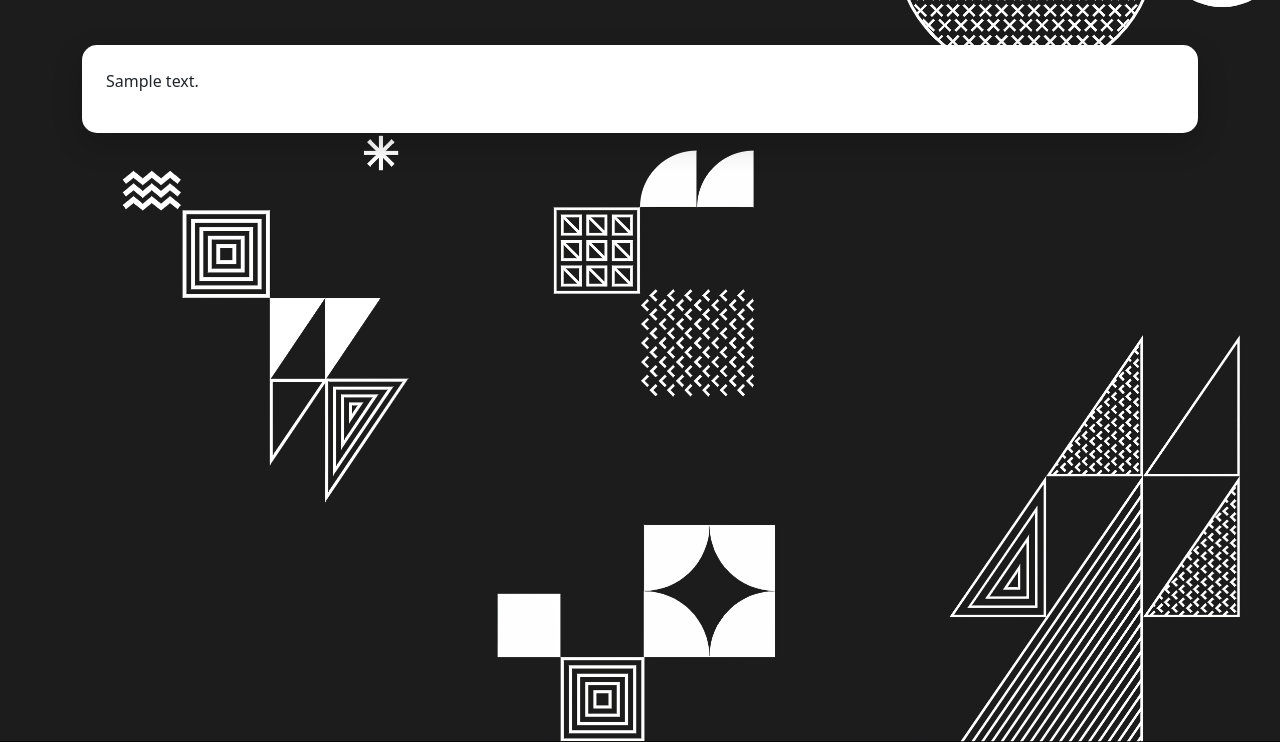
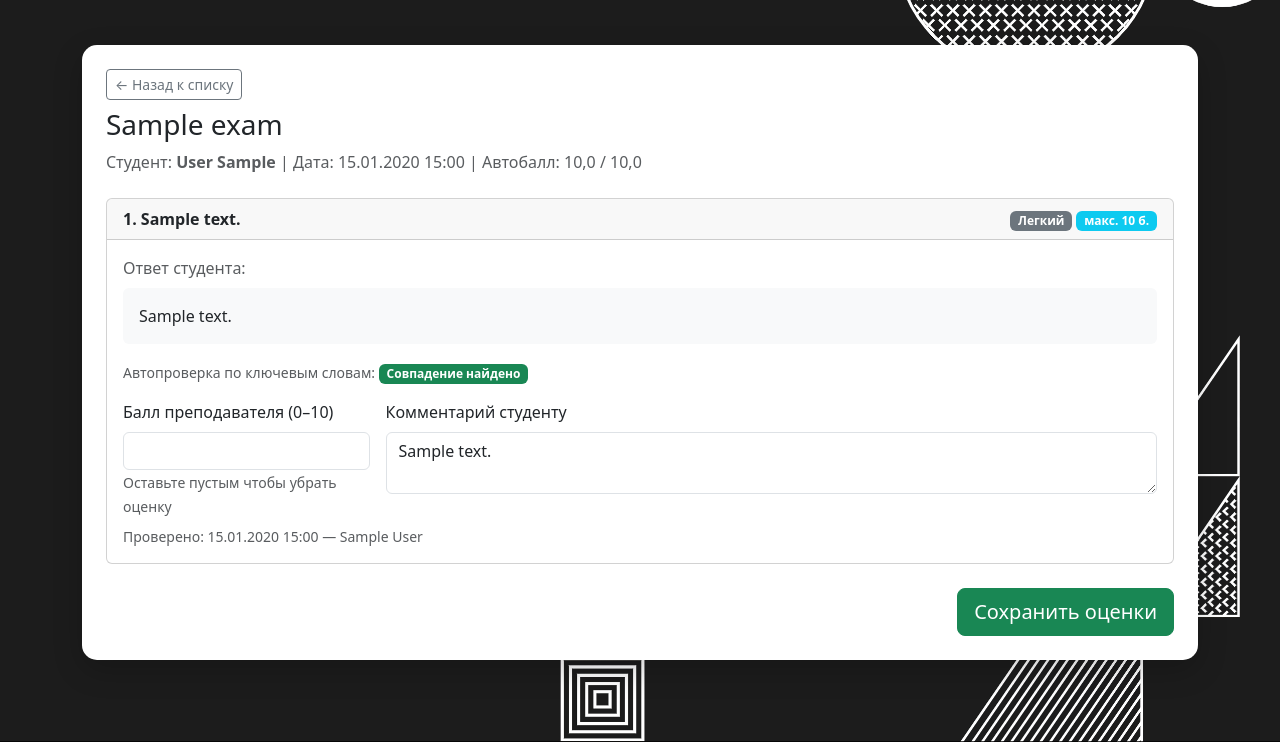
Before and after one commit to beorht/SynergyOnlineTest, a Django app: page /teacher/review/1/ in a window 1280 px wide. Shown: the part 58-800 px from the top of the page. Run offline with Django 5.2, Linux system fonts and the light colour scheme; a user stored in the database is signed in; tables that the repository leaves empty hold one stand-in row (values such as "Sample post").

Commit message:
feat: teacher review page with score override and recalculation
Co-Authored-By: Claude Sonnet 4.6 <noreply@anthropic.com>

```diff
--- a/templates/teachers/review.html
+++ b/templates/teachers/review.html
@@ -1,9 +1,83 @@
 {% extends 'base.html' %}
-{% block title %}Проверка{% endblock %}
+{% block title %}Проверка: {{ exam_result.exam.name }}{% endblock %}
 {% block content %}
 <div class="main-container p-4 mt-2">
-  {% for sa in open_answers %}
-    <p>{{ sa.answer_text }}</p>
-  {% endfor %}
+  <div class="mb-4">
+    <a href="{% url 'teacher_dashboard' %}" class="btn btn-outline-secondary btn-sm mb-2">
+      &larr; Назад к списку
+    </a>
+    <h3>{{ exam_result.exam.name }}</h3>
+    <p class="text-muted mb-0">
+      Студент: <strong>{{ exam_result.student.full_name }}</strong> |
+      Дата: {{ exam_result.start_time|date:"d.m.Y H:i" }} |
+      Автобалл: {{ exam_result.score }} / {{ exam_result.max_score }}
+    </p>
+  </div>
+
+  <form method="post">
+    {% csrf_token %}
+    {% for sa in open_answers %}
+    <div class="card mb-4">
+      <div class="card-header d-flex justify-content-between">
+        <span><strong>{{ forloop.counter }}. {{ sa.question.text_md }}</strong></span>
+        <span>
+          <span class="badge bg-secondary">{{ sa.question.get_difficulty_display }}</span>
+          <span class="badge bg-info">макс. {{ sa.max_points }} б.</span>
+        </span>
+      </div>
+      <div class="card-body">
+        <div class="mb-3">
+          <label class="form-label text-muted">Ответ студента:</label>
+          <div class="p-3 bg-light rounded">{{ sa.answer_text|default:"— нет ответа —" }}</div>
+        </div>
+
+        <div class="mb-3">
+          <small class="text-muted">Автопроверка по ключевым словам: </small>
+          {% if sa.is_correct is None %}
+            <span class="badge bg-secondary">Не проверялось</span>
+          {% elif sa.is_correct %}
+            <span class="badge bg-success">Совпадение найдено</span>
+          {% else %}
+            <span class="badge bg-danger">Совпадений нет</span>
+          {% endif %}
+        </div>
+
+        <div class="row g-3">
+          <div class="col-md-3">
+            <label class="form-label">Балл преподавателя (0–{{ sa.max_points }})</label>
+            <input type="number" name="score_{{ sa.id }}" class="form-control"
+                   min="0" max="{{ sa.max_points }}" step="0.5"
+                   value="{{ sa.teacher_score|default:'' }}">
+            <small class="text-muted">Оставьте пустым чтобы убрать оценку</small>
+          </div>
+          <div class="col-md-9">
+            <label class="form-label">Комментарий студенту</label>
+            <textarea name="comment_{{ sa.id }}" class="form-control" rows="2"
+                      placeholder="Необязательно...">{{ sa.teacher_comment }}</textarea>
+          </div>
+        </div>
+
+        {% if sa.reviewed_at %}
+        <small class="text-muted d-block mt-2">
+          Проверено: {{ sa.reviewed_at|date:"d.m.Y H:i" }}
+          {% if sa.reviewed_by %} — {{ sa.reviewed_by.full_name }}{% endif %}
+        </small>
+        {% endif %}
+      </div>
+    </div>
+    {% empty %}
+    <div class="alert alert-info">
+      В этом экзамене нет открытых вопросов.
+    </div>
+    {% endfor %}
+
+    {% if open_answers %}
+    <div class="d-flex justify-content-end mt-3">
+      <button type="submit" class="btn btn-success btn-lg">
+        Сохранить оценки
+      </button>
+    </div>
+    {% endif %}
+  </form>
 </div>
 {% endblock %}
```
Also changed, not shown: tests/test_teacher_views.py (+67 -0 lines).
